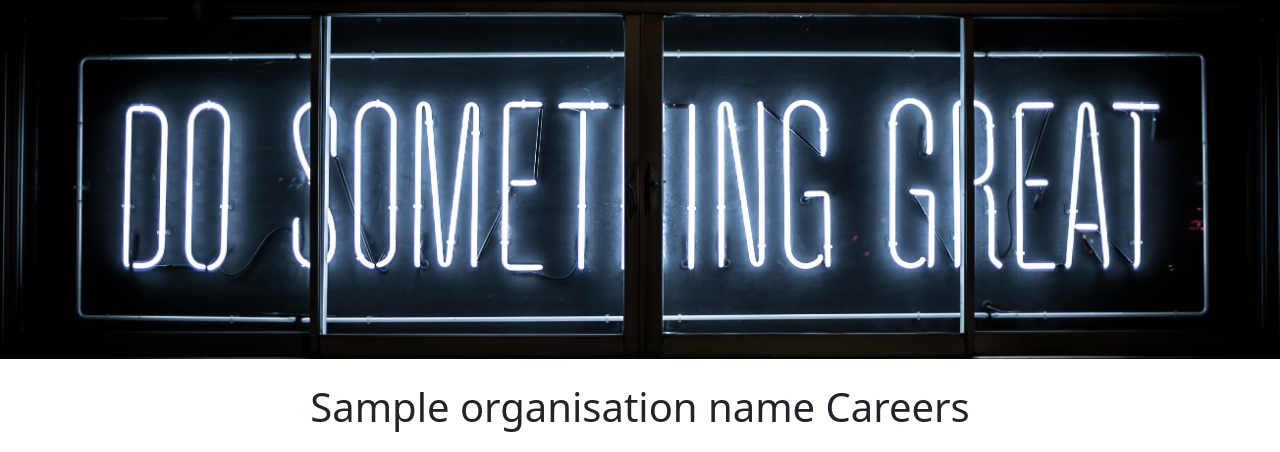
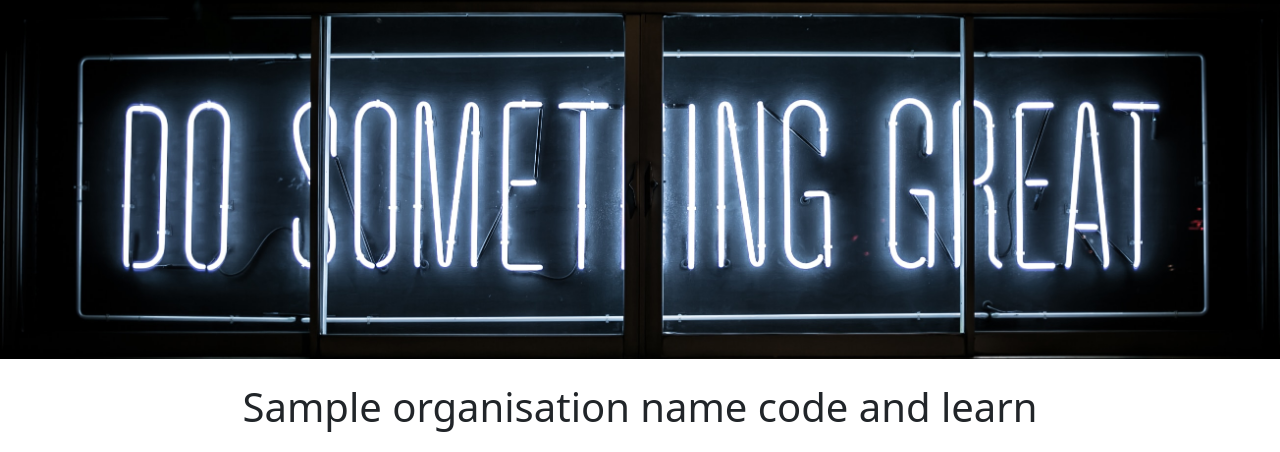
Before and after one commit to pushpitkamboj/python_website, a Flask app: template templates/home.html in a window 1280 px wide. Shown: the part 57-509 px from the top of the page. Run offline with Flask 3, Linux system fonts and the light colour scheme; the template is opened without the code that fills it: most values are stand-ins (such as "Sample title", 1, 10 or a date in 2020).

Commit message:
Update home.html

```diff
--- a/templates/home.html
+++ b/templates/home.html
@@ -19,7 +19,7 @@
     <img class="img-fluid" id="banner" src="https://pythonwebsite--pushpitkamboj.repl.co/static/banner.jpg" >
     <div class="container">
       <h1 class="text-center mt-2 mb-4">
-        {{organisation_name}} Careers
+        {{organisation_name}} code and learn
       </h1>
       <div class="row" style="margin-bottom:32px">
         <div class="col-md-6">
```
